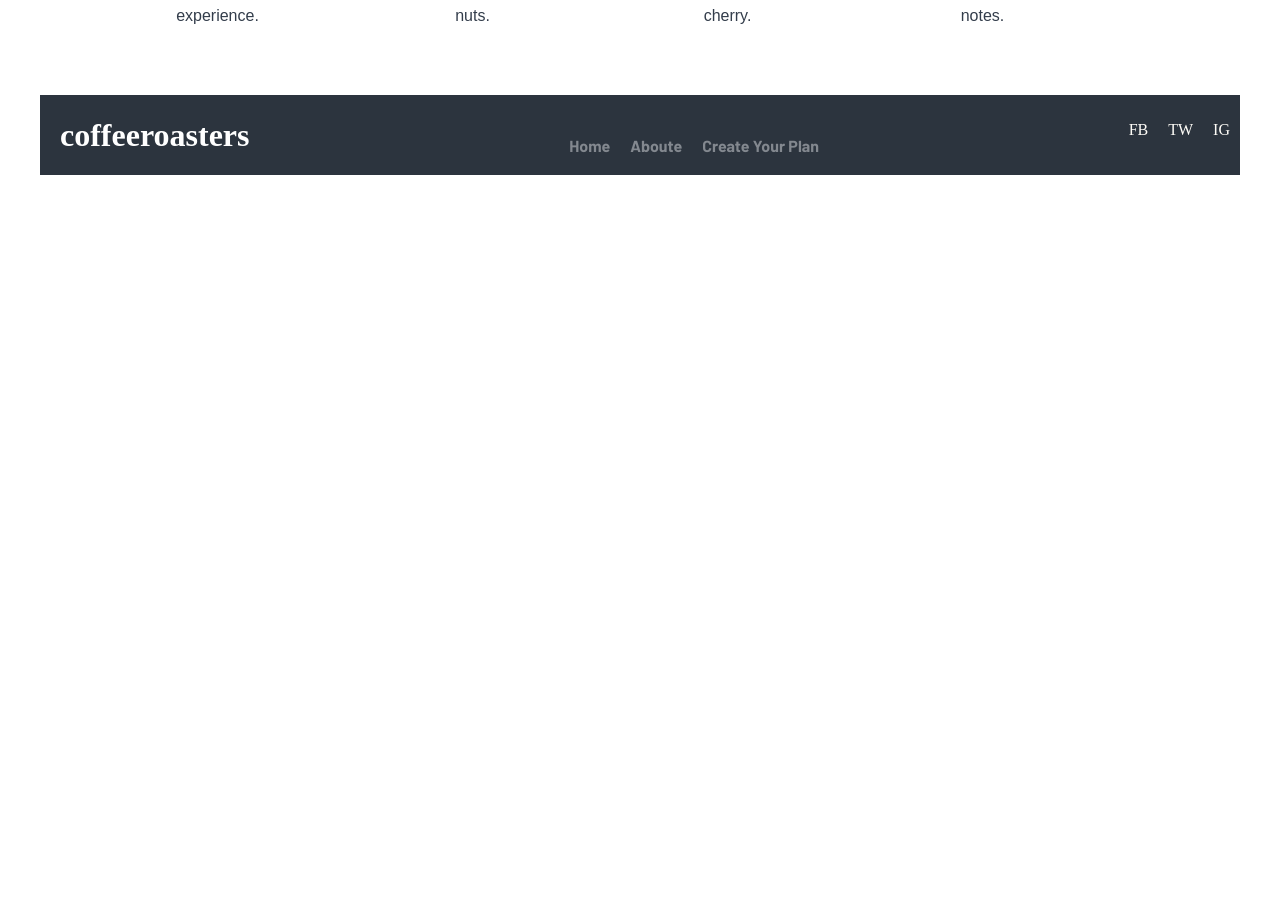
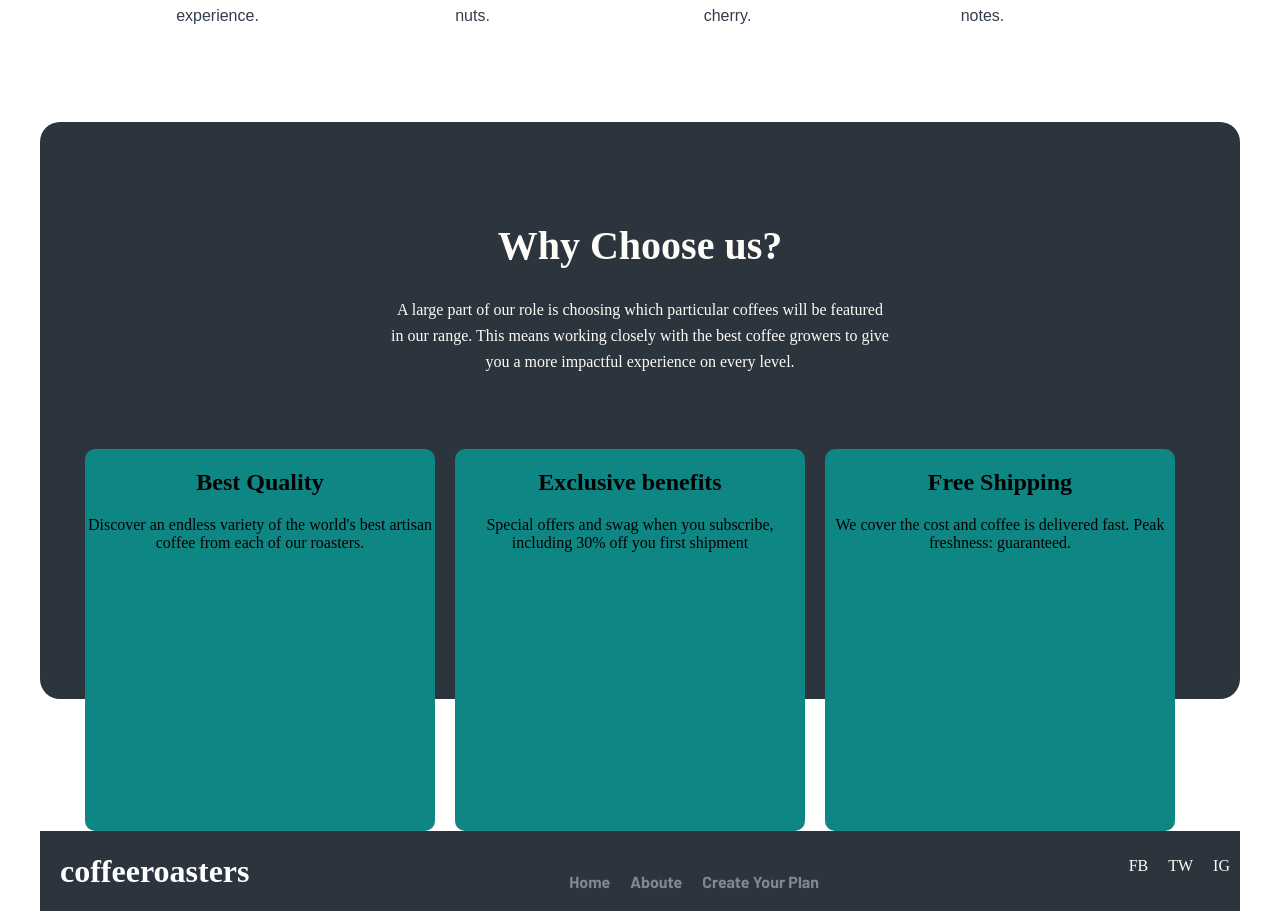
Before and after one commit to JaredBrown1/coffee-roasters, a React (Create React App) app: page / in a window 1280 px wide. Shown: the part 1248-2167 px from the top of the page. Before the commit the page ends 1431 px from the top, so only its background shows below. Built offline with nearby package versions, Linux system fonts and the light colour scheme.

Commit message:
first half of bottom component of homepage going

```diff
--- a/src/components/home-page/homeBottom.js
+++ b/src/components/home-page/homeBottom.js
@@ -0,0 +1,53 @@
+import React from "react";
+
+import {
+	ContainerBackground,
+	ChooseTitle,
+	ChooseParagraph,
+	PerkCardContainer,
+	PerkCard,
+} from "./styles/homePageBottomStyles";
+
+const HomePageBottom = () => {
+	return (
+		<div>
+			<div>
+				<ContainerBackground>
+					<ChooseTitle>Why Choose us?</ChooseTitle>
+					<ChooseParagraph>
+						A large part of our role is choosing which particular coffees will
+						be featured
+						<br /> in our range. This means working closely with the best coffee
+						growers to give
+						<br /> you a more impactful experience on every level.
+					</ChooseParagraph>
+				</ContainerBackground>
+				<PerkCardContainer>
+					<PerkCard>
+						<h2>Best Quality</h2>
+						<p>
+							Discover an endless variety of the world's best artisan coffee
+							from each of our roasters.
+						</p>
+					</PerkCard>
+					<PerkCard>
+						<h2>Exclusive benefits</h2>
+						<p>
+							Special offers and swag when you subscribe, including 30% off you
+							first shipment
+						</p>
+					</PerkCard>
+					<PerkCard>
+						<h2>Free Shipping</h2>
+						<p>
+							We cover the cost and coffee is delivered fast. Peak freshness:
+							guaranteed.
+						</p>
+					</PerkCard>
+				</PerkCardContainer>
+			</div>
+		</div>
+	);
+};
+
+export default HomePageBottom;
--- a/src/components/home-page/homePage.js
+++ b/src/components/home-page/homePage.js
@@ -1,11 +1,13 @@
 import React from "react";
 
 import HomePageTop from "./homeTop";
+import HomePageBottom from "./homeBottom";
 
 const HomePage = () => {
 	return (
 		<div>
 			<HomePageTop />
+			<HomePageBottom />
 		</div>
 	);
 };
--- /dev/null
+++ b/src/components/home-page/styles/homePageBottomStyles.js
@@ -0,0 +1,37 @@
+import styled from "styled-components";
+
+export const ContainerBackground = styled.div`
+	background-color: #2c343e;
+	width: 1200px;
+	height: 577px;
+	color: #fefcf7;
+	border-radius: 20px;
+	margin-bottom: -250px;
+`;
+
+export const ChooseTitle = styled.h1`
+	font-size: 40px;
+	line-height: 48px;
+	font-family: "Fraunces" sans-serif;
+	padding-top: 100px;
+`;
+
+export const ChooseParagraph = styled.p`
+	font-size: 16px;
+	line-height: 26px;
+`;
+
+export const PerkCardContainer = styled.div`
+	display: flex;
+	justify-content: center;
+`;
+
+export const PerkCard = styled.div`
+	width: 350px;
+	height: 382px;
+	background-color: #0e8784;
+	margin-right: 20px;
+	border-radius: 10px;
+`;
+
+export const PerkCardTitle = styled.h2``;
```
